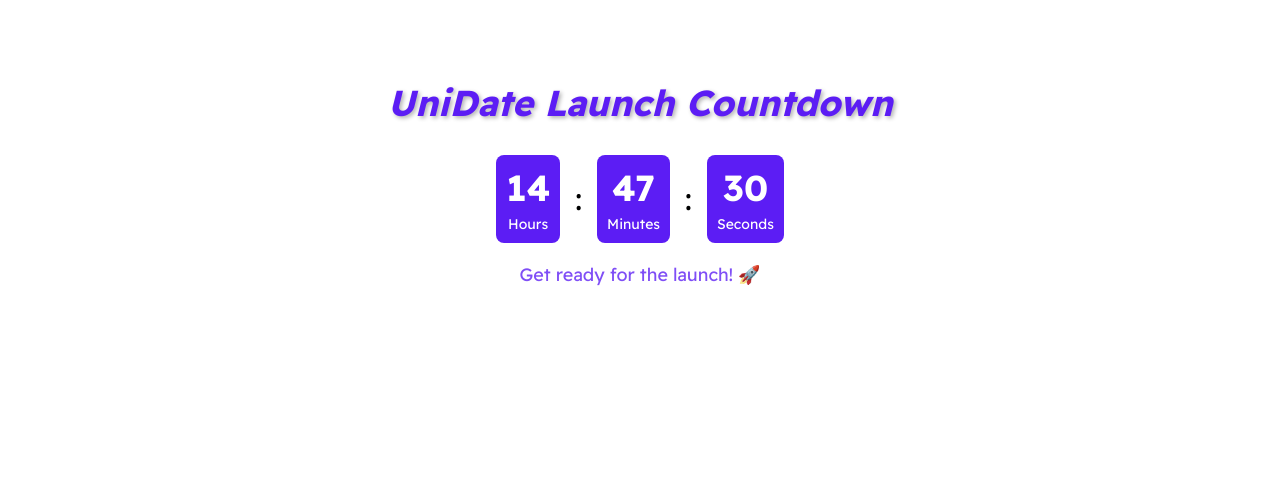
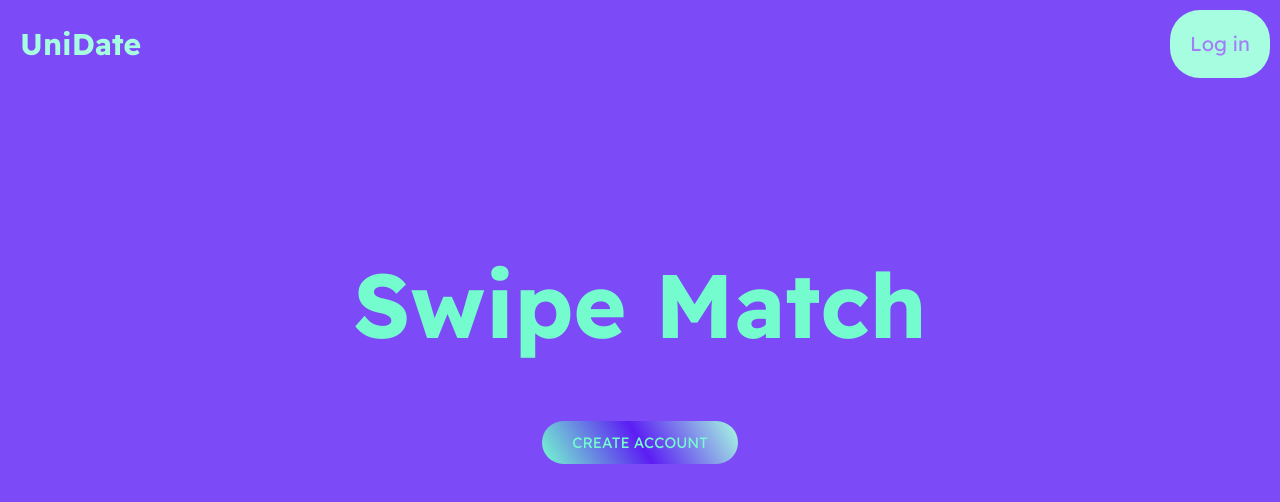
Before and after one commit to GeorgeET15/uni-date-app, a React (Create React App) app in the folder client/: page / in a window 1280 px wide. Shown: the top 502 px of the page. Built offline with nearby package versions, Linux system fonts and the light colour scheme.

Commit message:
UniDate Live

```diff
--- a/client/src/index.js
+++ b/client/src/index.js
@@ -7,7 +7,7 @@
 const root = ReactDOM.createRoot(document.getElementById("root"));
 root.render(
   <React.StrictMode>
-    <div
+    {/* <div
       style={{
         display: "flex",
         flexDirection: "column",
@@ -16,6 +16,7 @@
       }}
     >
       <CountdownTimer />
-    </div>
+    </div> */}
+    <App />
   </React.StrictMode>
 );
```
